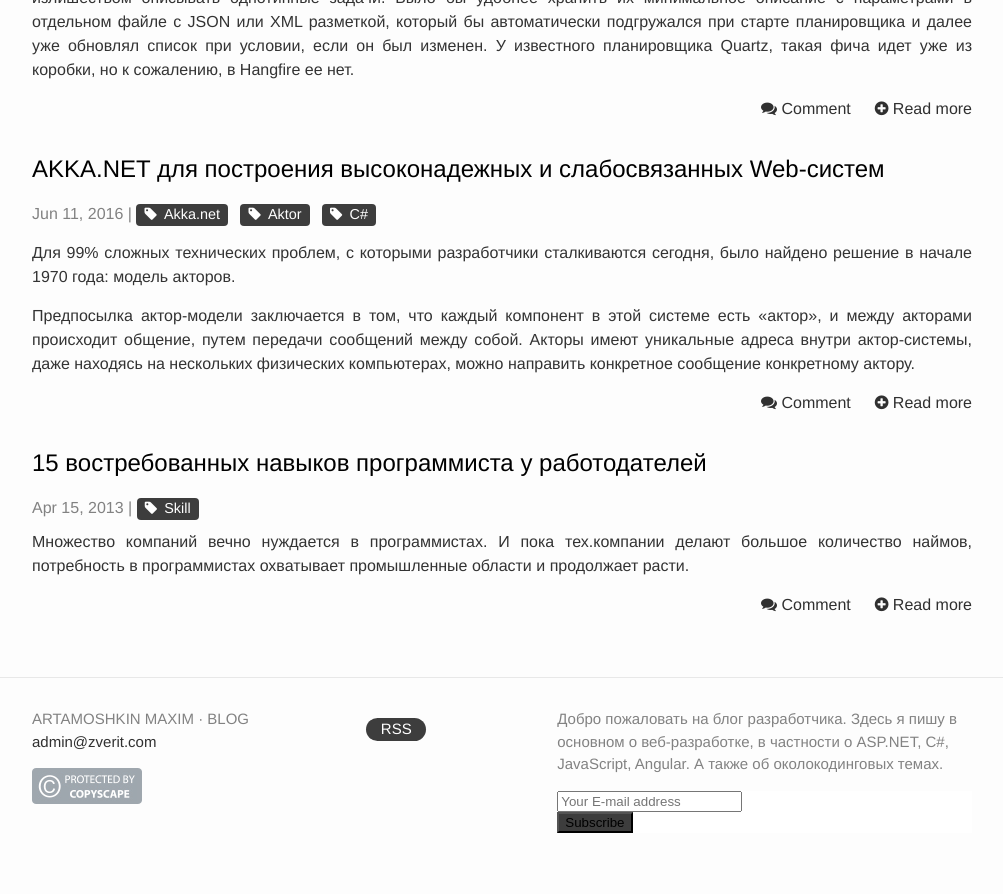
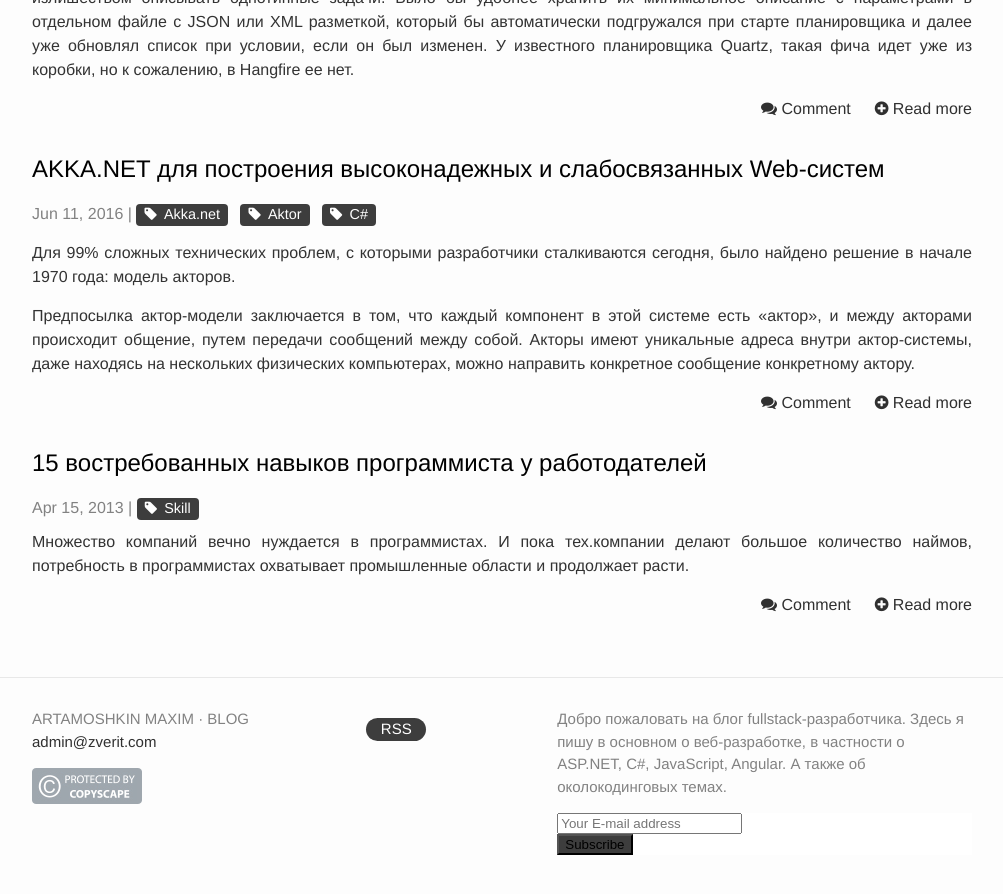
Before and after one commit to martamoshkin/blog.zverit.com, a Jekyll site: the page built from index.html, in a window 1280 px wide and 900 px high, scrolled down 1068 px. Shown: the top 894 px of the window, without its empty margins (138-1141 px from the left). Built offline with Jekyll 4.4.1, drawn with Linux system fonts in a browser that asks for light colours; nearby versions of some CDN libraries; comment, search, counter and statistics services are not loaded.

Commit message:
Update _config.yml

```diff
--- a/_config.yml
+++ b/_config.yml
@@ -2,7 +2,7 @@ title: Artamoshkin Maxim · Blog
 # Site settings
 email: admin@zverit.com
 description: > # this means to ignore newlines until "baseurl:"
-  Добро пожаловать на блог разработчика.
+  Добро пожаловать на блог fullstack-разработчика.
 
   Здесь я пишу в основном о веб-разработке, в частности
   о ASP.NET, С<span>#</span>, JavaScript, Angular. А также об околокодинговых темах.
```
